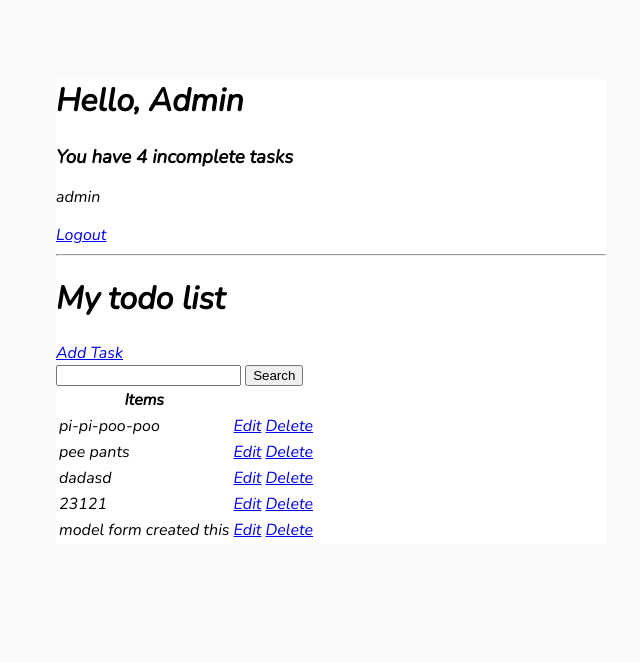
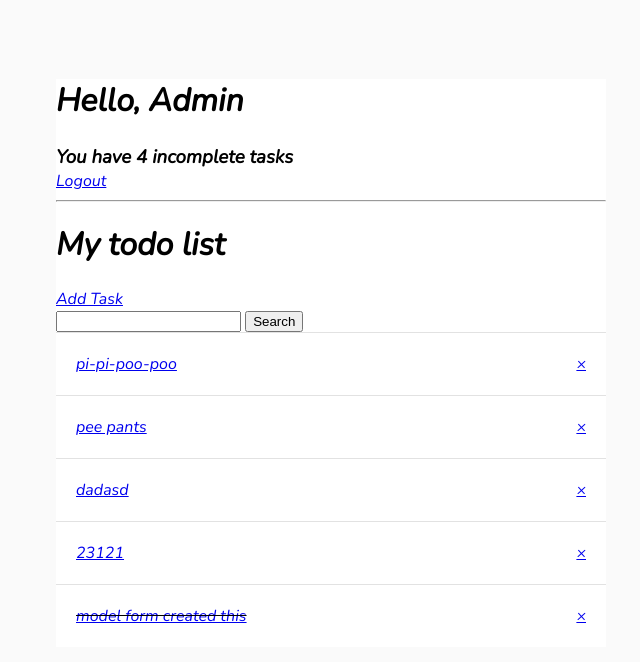
Before and after one commit to Hatesnake69/todo-app_on_Django, a Django app: page / in a window 1280 px wide. Shown: the top 662 px of the page, without its empty margins (309-949 px from the left). Run offline with Django 4.2, Linux system fonts and the light colour scheme; a user stored in the database is signed in; data comes from the database, SQL or seed files in the repository; both versions use the stored data as it was after the commit.

Commit message:
Initial commit

```diff
--- a/app/base/templates/base/main.html
+++ b/app/base/templates/base/main.html
@@ -32,10 +32,22 @@
              }
 
         a,
-        p
-            {
+        p{
             color: #4bs5156
+        }
+        .header-bar {
+            text-decoration: None
             }
+
+        .task-wrapper {
+            display: flex;
+            align-items: center;
+            justify-content: space-between;
+            padding: 20px;
+            background-color: #fff;
+            border-top: 1px solid rgb(226, 226, 226)
+        }
+
     </style>
 </head>
 <body>
--- a/app/base/templates/base/task.html
+++ b/app/base/templates/base/task.html
@@ -1,4 +1,10 @@
 {% extends 'base/main.html' %}
 {% block content %}
 <h1>Task: {{task}}</h1>
+<h2>Description: {{task.description}}</h2>
+<h3>
+    {% if task.complete %}
+    <p><input type="checkbox" name="a" value="{{task.complete}}"> Complete</p>
+    {{task.complete}}</h3>
+    {% endif %}
 {% endblock content %}
--- a/app/base/templates/base/task_list.html
+++ b/app/base/templates/base/task_list.html
@@ -4,18 +4,18 @@
 <div class="header-bar">
     <div>
         <h1>Hello, {{request.user|title}}</h1>
-        <h3 style="margin:0">You have <i>{{count}}</i> incomplete tasks</h3>
+        <h3 style="margin:0">You have <i>{{count}}</i> incomplete task{{ count|pluralize}}</h3>
     </div>
+    {% if request.user.is_authenticated %}
+    <a href="{% url 'logout' %}">Logout</a>
+    {% else  %}
+    <a href="{% url 'login' %}">Login</a>
+    {% endif %}
 
 </div>
 
 
-{% if request.user.is_authenticated %}
-<p>{{request.user}}</p>
-<a href="{% url 'logout' %}">Logout</a>
-{% else  %}
-<a href="{% url 'login' %}">Login</a>
-{% endif %}
+
 
 <hr>
 <h1>My todo list</h1>
@@ -26,20 +26,33 @@
     <input type="text" name="search-area" value="{{search_input}}">
     <input type="submit" value="Search">
 </form>
-<table>
-    <tr>
-        <th>Items</th>
-        <th></th>
-        <th></th>
-    </tr>
+
+<div class="tasks-items-wrapper">
     {% for task in tasks %}
-    <tr>
-        <td>{{task.title}}</td>
-        <td><a href="{% url 'task-update' task.id %}">Edit</a></td>
-        <td><a href="{% url 'task-delete' task.id %}">Delete</a></td>
-    </tr>
+        <div class="task-wrapper">
+            {% if task.complete %}
+                <div class="task-title">
+                    <div class="task-complete-icon">
+                    <i><s><a href="{% url 'task-update' task.id %}">{{task}}</a></s></i>
+                    </div>
+                </div>
+            <a class="delete-link" href="{% url 'task-delete' task.id %}">&#215;</a>
+            {% else %}
+            <div class="task-title">
+                    <div class="task-complete-icon">
+                    <i><a href="{% url 'task-update' task.id %}">{{task}}</a></i>
+                    </div>
+                </div>
+            <a class="delete-link" href="{% url 'task-delete' task.id %}">&#215;</a>
+            {% endif %}
+
+        </div>
+
     {% empty %}
     <h3>No items in list</h3>
     {% endfor %}
-</table>
+
+</div>
+
+
 {% endblock content %}
```
Also changed, not shown: app/db.sqlite3.
